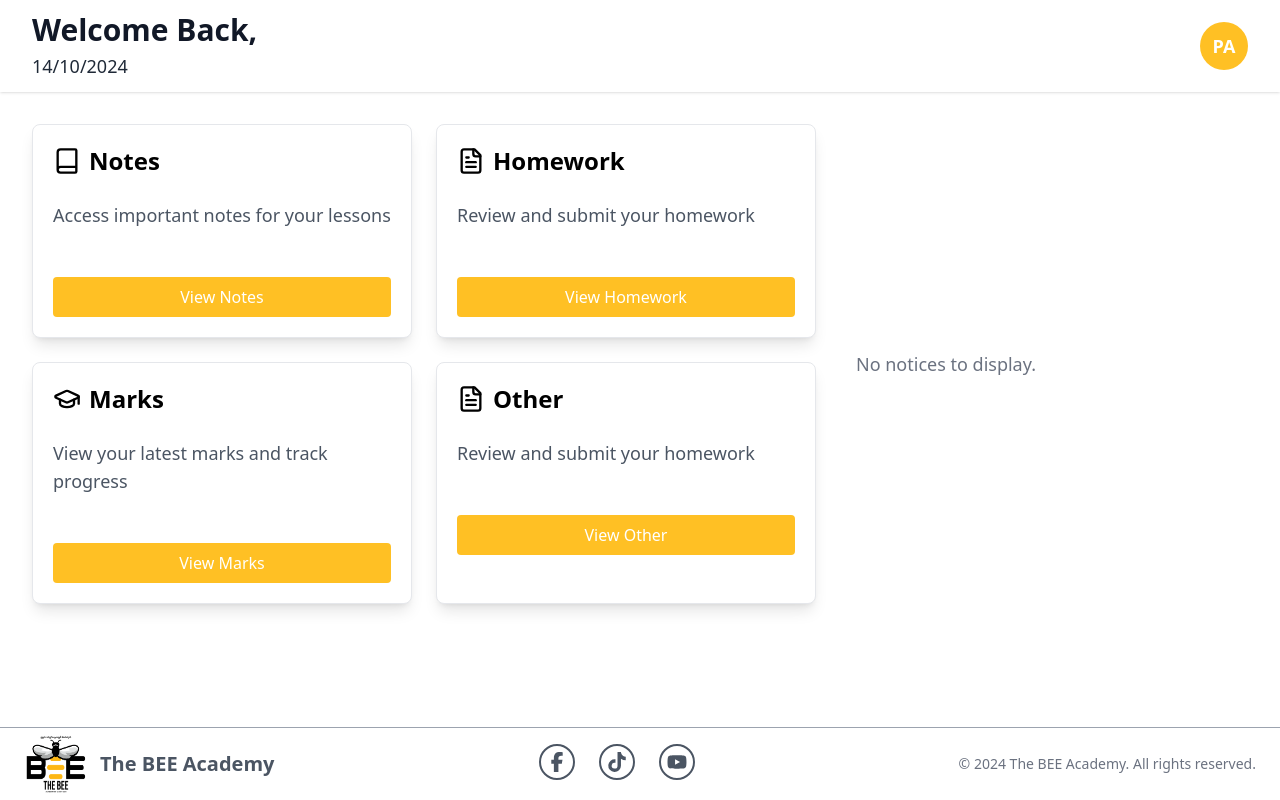
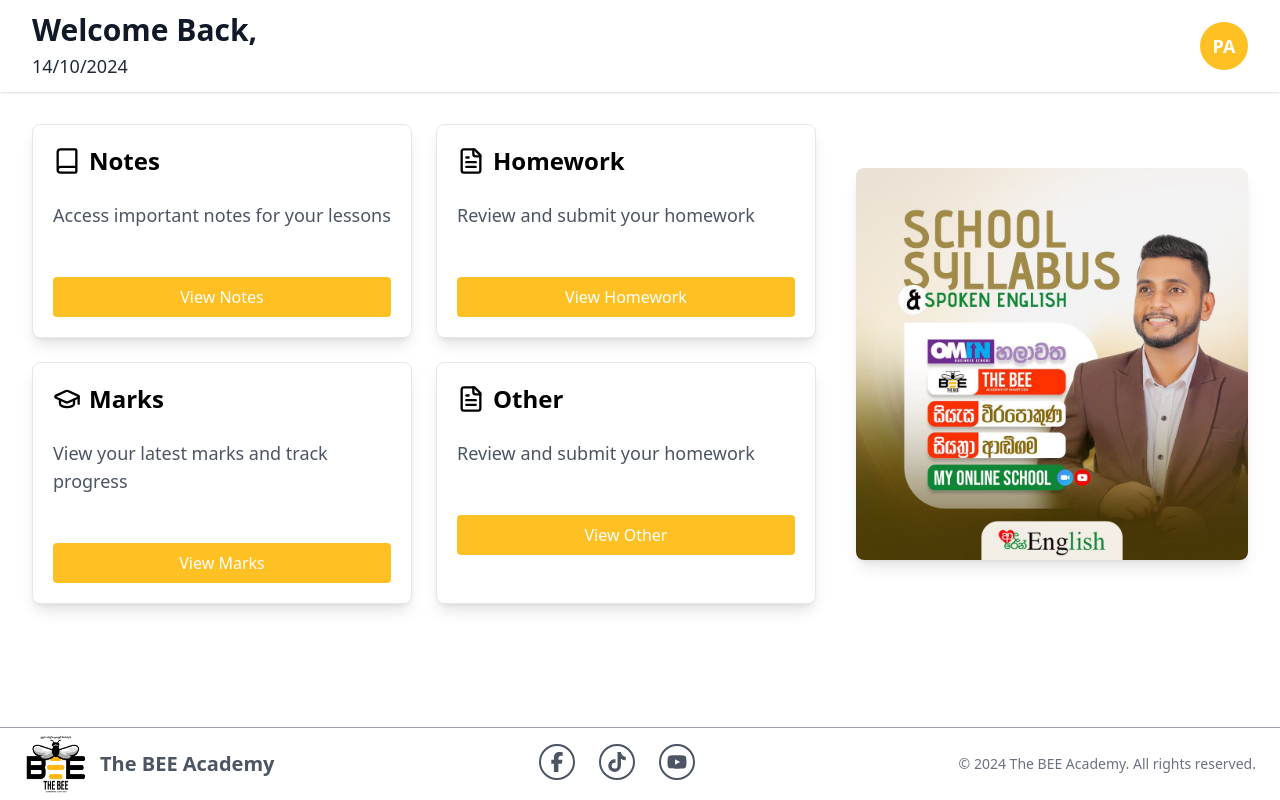
Before and after one commit to Vishmidulanjalee/LMS, a React (Create React App) app: page /dashboard in a window 1280 px wide. Built offline with nearby package versions, Linux system fonts and the light colour scheme; no server answers; the database is empty.

Commit message:
Update Dashboard.js

```diff
--- a/src/Dashboard.js
+++ b/src/Dashboard.js
@@ -14,9 +14,7 @@
   const [loading, setLoading] = useState(true);
   const [notices, setNotices] = useState([]);
   const [currentIndex, setCurrentIndex] = useState(0);
-  const images = [image1, image2, image3];
-
-
+  const images = [image1, image2, image3]; // Default images
 
   // Fetch notices from Firebase
   useEffect(() => {
@@ -29,22 +27,13 @@
     fetchNotices();
   }, []);
 
-  // Set up the automatic slide rotation for notices
+  // Set up the automatic slide rotation for notices or default images
   useEffect(() => {
     const interval = setInterval(() => {
-      setCurrentIndex((prevIndex) => (prevIndex + 1) % notices.length);
-    }, 5000);
-
-    return () => clearInterval(interval);
-  }, [notices.length]);
-
-
-  useEffect(() => {
-    const interval = setInterval(() => {
-      setCurrentIndex((prevIndex) => (prevIndex + 1) % images.length);
+      setCurrentIndex((prevIndex) => (prevIndex + 1) % (notices.length > 0 ? notices.length : images.length));
     }, 5000);
     return () => clearInterval(interval);
-  }, [images.length]);
+  }, [notices.length, images.length]);
 
   useEffect(() => {
     const unsubscribe = onAuthStateChanged(auth, async (user) => {
@@ -93,10 +82,9 @@
             <div className="grid grid-cols-1 md:grid-cols-2 gap-6 lg:w-2/3">
               {[
                 { title: "Notes", icon: Book, description: "Access important notes for your lessons", route: "/NotesPage/Notes" },
-                {title: "Homework", icon: FileText, description: "Review and submit your homework", route: "/homework"},
+                { title: "Homework", icon: FileText, description: "Review and submit your homework", route: "/homework" },
                 { title: "Marks", icon: GraduationCap, description: "View your latest marks and track progress", route: "/Marks" },
                 { title: "Other", icon: FileText, description: "Review and submit your homework", route: "/TeacherPages/TeacherMarks" },
-                //{ title: "Other", icon: LibraryBig, description: "Explore additional resources and options", route: "/other" }
               ].map((item, index) => (
                 <div
                   key={index}
@@ -131,10 +119,9 @@
                   )}
                 </div>
               ) : (
-          <p className="text-lg text-gray-500">No notices to display.</p>
+                <img src={images[currentIndex]} alt={`Default Image ${currentIndex + 1}`} className="w-full h-auto rounded-lg shadow-lg object-cover" style={{ maxHeight: 'calc(100vh - 250px)' }} />
               )}
             </div>
-
           </div>
         </div>
       </main>
@@ -143,4 +130,4 @@
   )
 }
 
-export default Dashboard
+export default Dashboard;
```
Lines whose indentation alone changed are shown as unchanged.
